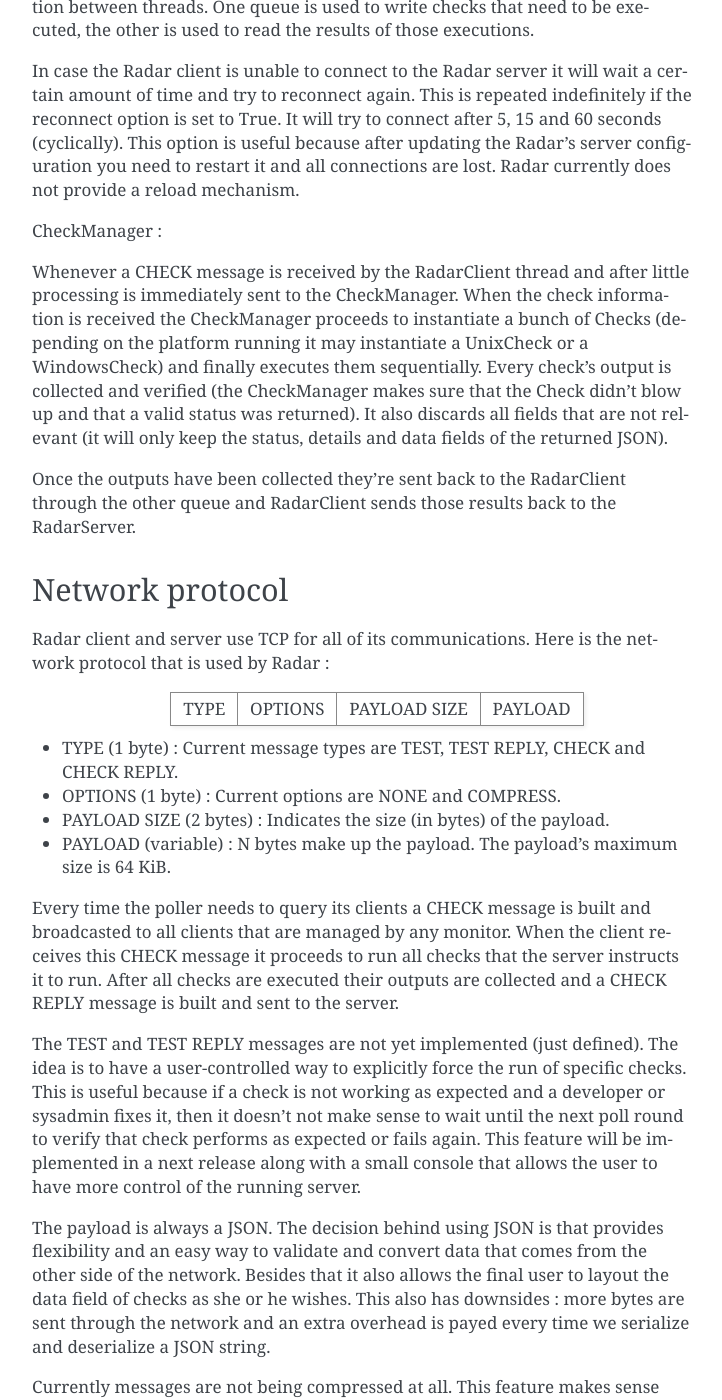
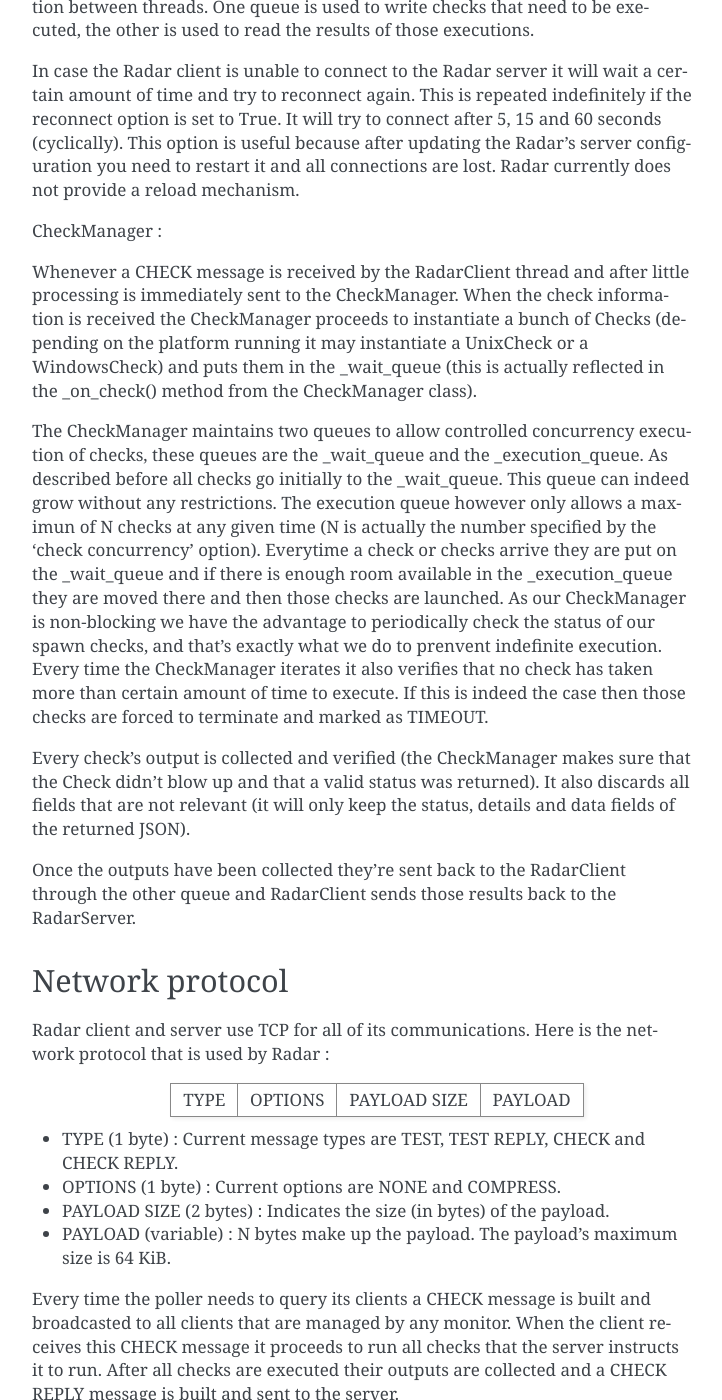
Before and after one commit to lliendo/Radar, a Sphinx documentation site: the page built from docs/internals.rst, in a window 1280 px wide and 1400 px high, scrolled down 4583 px. Shown: the whole window, without its empty margins (388-1110 px from the left). Built offline with Sphinx 7.4.7, drawn with Linux system fonts in a browser that asks for light colours; some of the changed text lies outside the part shown.

Commit message:
- Added extended description of the CheckManager internals.  - Added ES translation as well.

```diff
--- a/docs/internals.rst
+++ b/docs/internals.rst
@@ -240,7 +240,24 @@ Whenever a CHECK message is received by the RadarClient thread and after
 little processing is immediately sent to the CheckManager. When the check
 information is received the CheckManager proceeds to instantiate a bunch
 of Checks (depending on the platform running it may instantiate a UnixCheck
-or a WindowsCheck) and finally executes them sequentially.
+or a WindowsCheck) and puts them in the _wait_queue (this is actually reflected
+in the _on_check() method from the CheckManager class).
+
+The CheckManager maintains two queues to allow controlled concurrency execution
+of checks, these queues are the _wait_queue and the _execution_queue. As described
+before all checks go initially to the _wait_queue. This queue can indeed grow
+without any restrictions. The execution queue however only allows a maximun
+of N checks at any given time (N is actually the number specified by the 'check
+concurrency' option).
+Everytime a check or checks arrive they are put on the _wait_queue and if there
+is enough room available in the _execution_queue they are moved there and then
+those checks are launched. As our CheckManager is non-blocking we have the advantage
+to periodically check the status of our spawn checks, and that's exactly what we do
+to prenvent indefinite execution. Every time the CheckManager iterates
+it also verifies that no check has taken more than certain amount of time to
+execute. If this is indeed the case then those checks are forced to terminate
+and marked as TIMEOUT.
+
 Every check's output is collected and verified (the CheckManager makes sure
 that the Check didn't blow up and that a valid status was returned). It also
 discards all fields that are not relevant (it will only keep the status,
```
Also changed, not shown: other parts of docs/internals.rst (+1 -1 lines), 1 other file.
